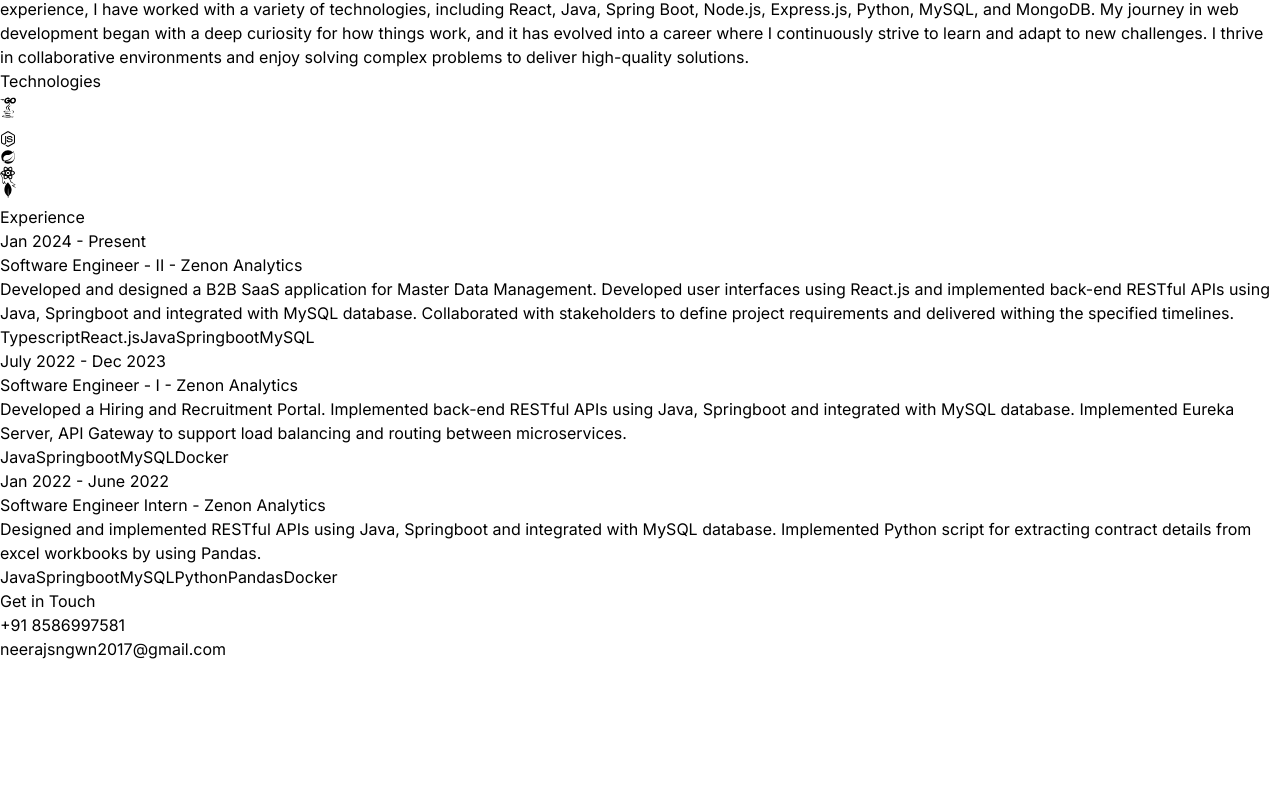
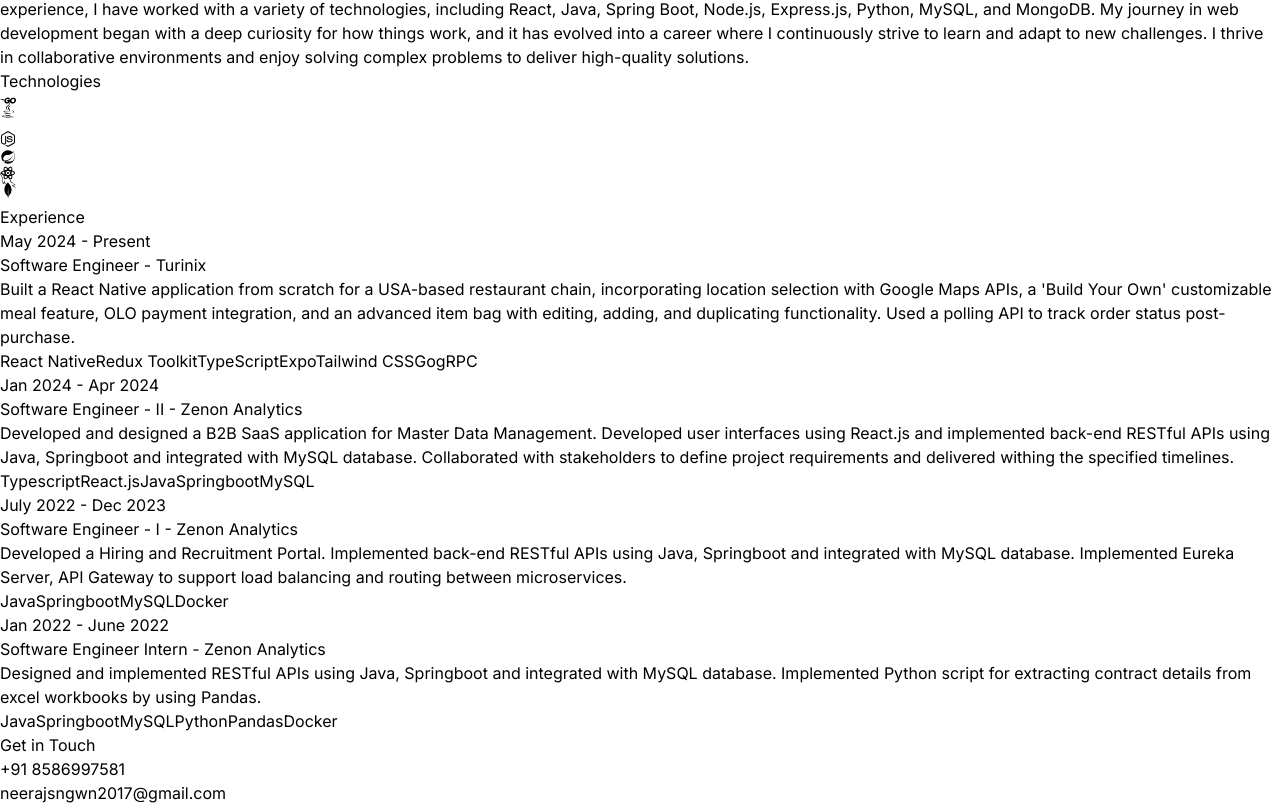
Before and after one commit to neeraj-dev-007/portfolio, a React (Vite) app: page / in a window 1280 px wide. Shown: the part 3274-4079 px from the top of the page. Before the commit the page ends 3935 px from the top, so only its background shows below. Built offline with nearby package versions, Linux system fonts and the light colour scheme.

Commit message:
feat: add latest experience

```diff
--- a/src/components/Experience.jsx
+++ b/src/components/Experience.jsx
@@ -28,16 +28,17 @@
                         whileInView={{opacity:1, x:0}}
                         initial={{opacity:0, x:100}}
                         transition={{duration:1}}
-                        className="w-full max-w-xl lg:w-3/4">
+                        className="w-full max-w-xl lg:w-3/4 ">
                             <h6 className="mb-2 font-semibold">
                                 {experience.role} - <span className="text-sm text-purple-300">{experience.company}</span>
                             </h6>
                             <p className="mb-4 text-neutral-400">
                                 {experience.description}
                             </p>
+                            <div className="flex flex-wrap ">
                             {experience.technologies.map((technology, index) => (
-                                <span key= {index} className="mr-2 mt-4 rounded bg-neutral-900 px-2 py-1 text-sm font-medium text-purple-500">{technology}</span>
-                            ))}
+                                <span key= {index} className="mr-2 my-2 rounded bg-neutral-900 px-2 py-1 text-sm font-medium text-purple-500">{technology}</span>
+                            ))}</div>
                         </motion.div>
                     </div>)
                 )}
--- a/src/constants/content.js
+++ b/src/constants/content.js
@@ -5,7 +5,14 @@
 
 export const EXPERIENCES = [
   {
-    year: "Jan 2024 - Present",
+    year: "May 2024 - Present",
+    role: "Software Engineer",
+    company: "Turinix",
+    description: `Built a React Native application from scratch for a USA-based restaurant chain, incorporating location selection with Google Maps APIs, a 'Build Your Own' customizable meal feature, OLO payment integration, and an advanced item bag with editing, adding, and duplicating functionality. Used a polling API to track order status post-purchase.`,
+    technologies: ["React Native", "Redux Toolkit", "TypeScript", "Expo", "Tailwind CSS", "Go", "gRPC"],
+  },
+    {
+    year: "Jan 2024 - Apr 2024",
     role: "Software Engineer - II",
     company: "Zenon Analytics",
     description: `Developed and designed a B2B SaaS application for Master Data Management. Developed user interfaces using React.js and implemented back-end RESTful APIs using Java, Springboot and integrated with MySQL database. Collaborated with stakeholders to define project requirements and delivered withing the specified timelines.`,
```
